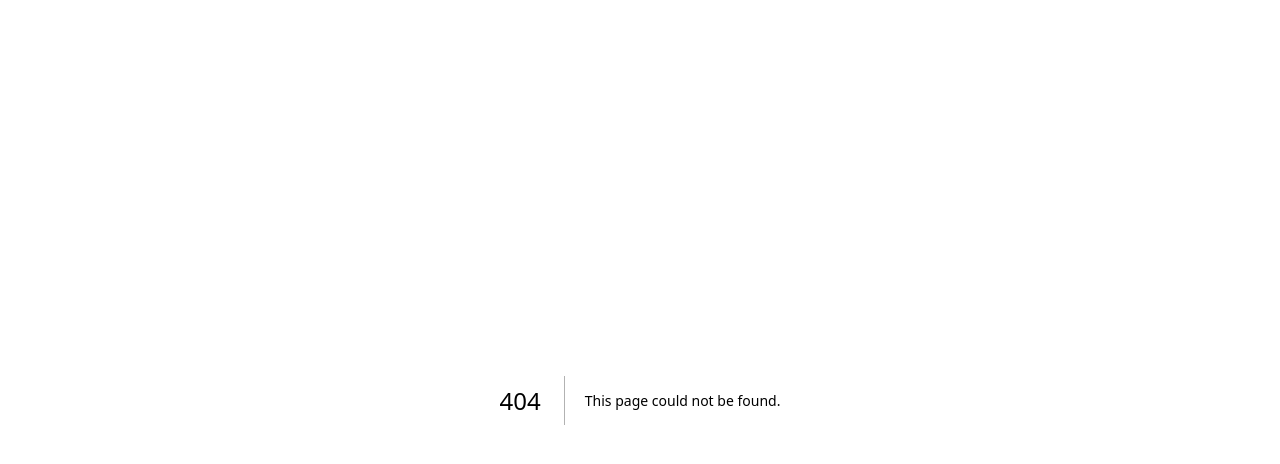
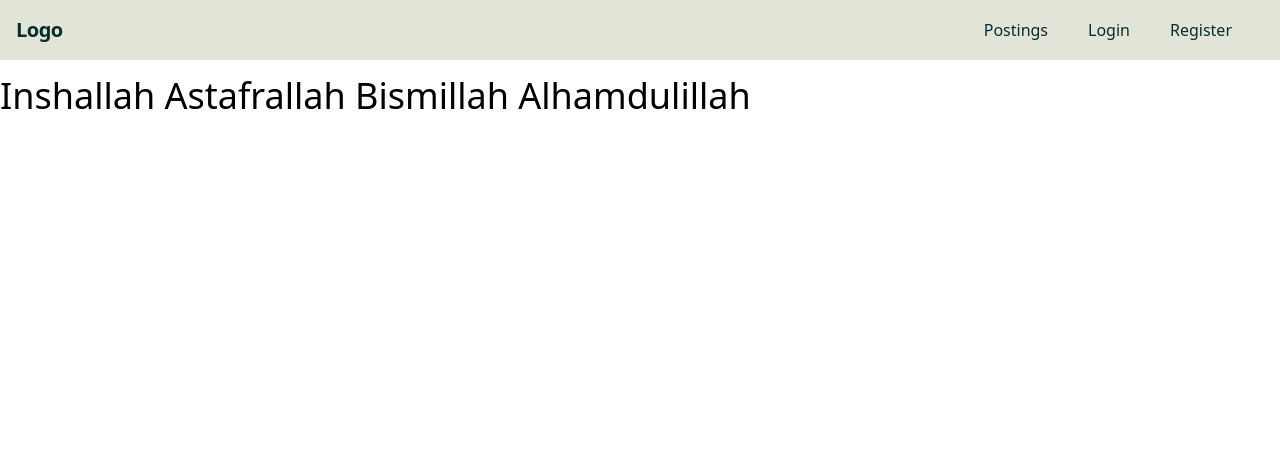
Before and after one commit to ShouryaBatra/fbla-web-dev, a Next.js app: page /really-important-page in a window 1280 px wide. Before the commit this address had no page. Shown: the top 464 px of the page. Built offline with nearby package versions, Linux system fonts and the light colour scheme.

Commit message:
more important commit

```diff
--- a/src/pages/index.js
+++ b/src/pages/index.js
@@ -7,10 +7,9 @@ export default function Home() {
    <main>
     <Navbar />
     <div className="text-4xl">
-      Inshallah
-      Astafrallah
-      Bismillah
-      Alhamdulillah
+      <a href="/really-important-page">
+        Click Me!
+      </a>
     </div>
 
    </main>
--- /dev/null
+++ b/src/pages/really-important-page.js
@@ -0,0 +1,16 @@
+import Navbar from "@/components/navbar";
+
+export default function Register() {
+    return (
+     <main>
+      <Navbar />
+      <div className="text-4xl">
+      Inshallah
+      Astafrallah
+      Bismillah
+      Alhamdulillah
+      </div>
+
+     </main>
+    );
+  }
```
